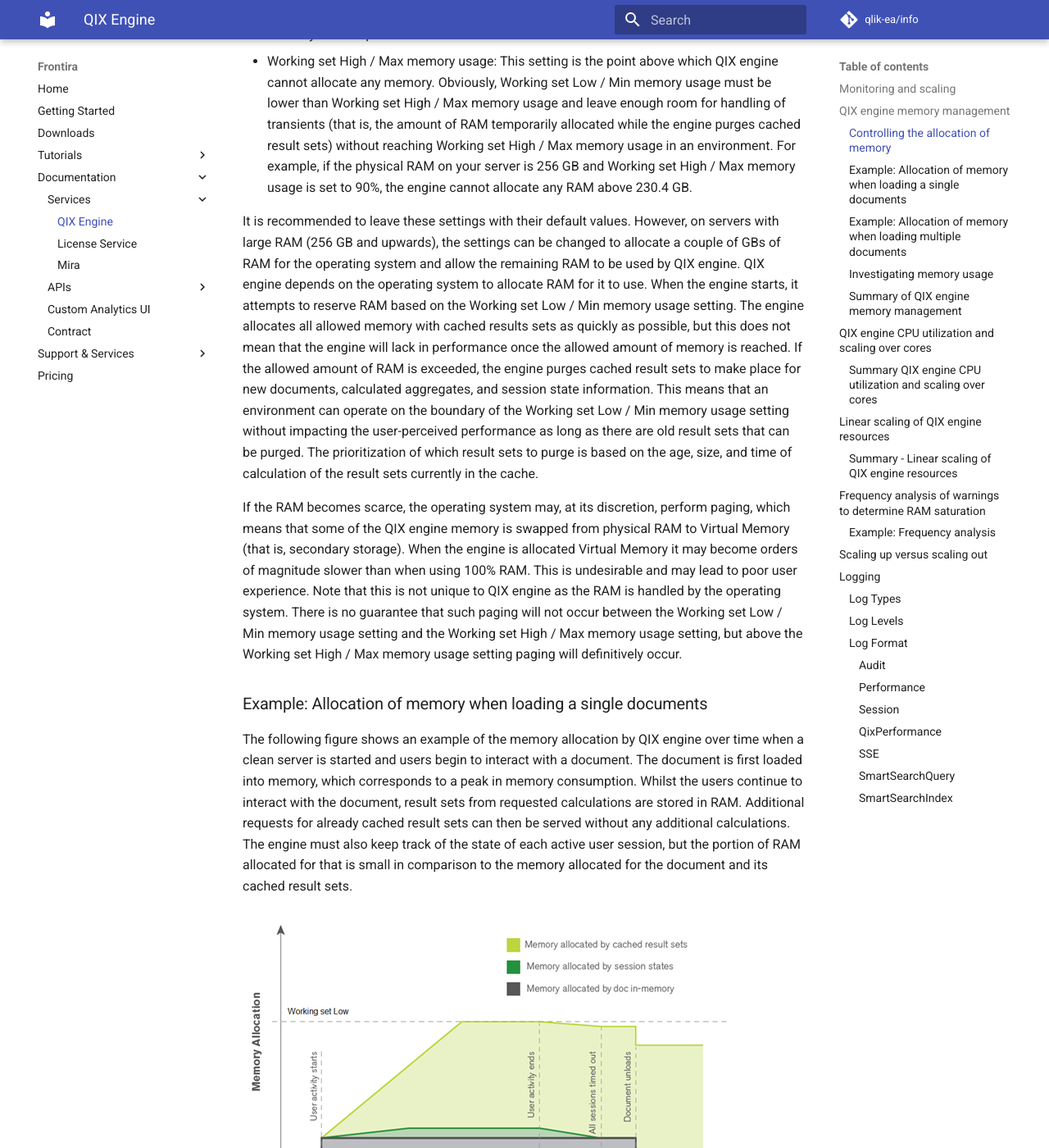
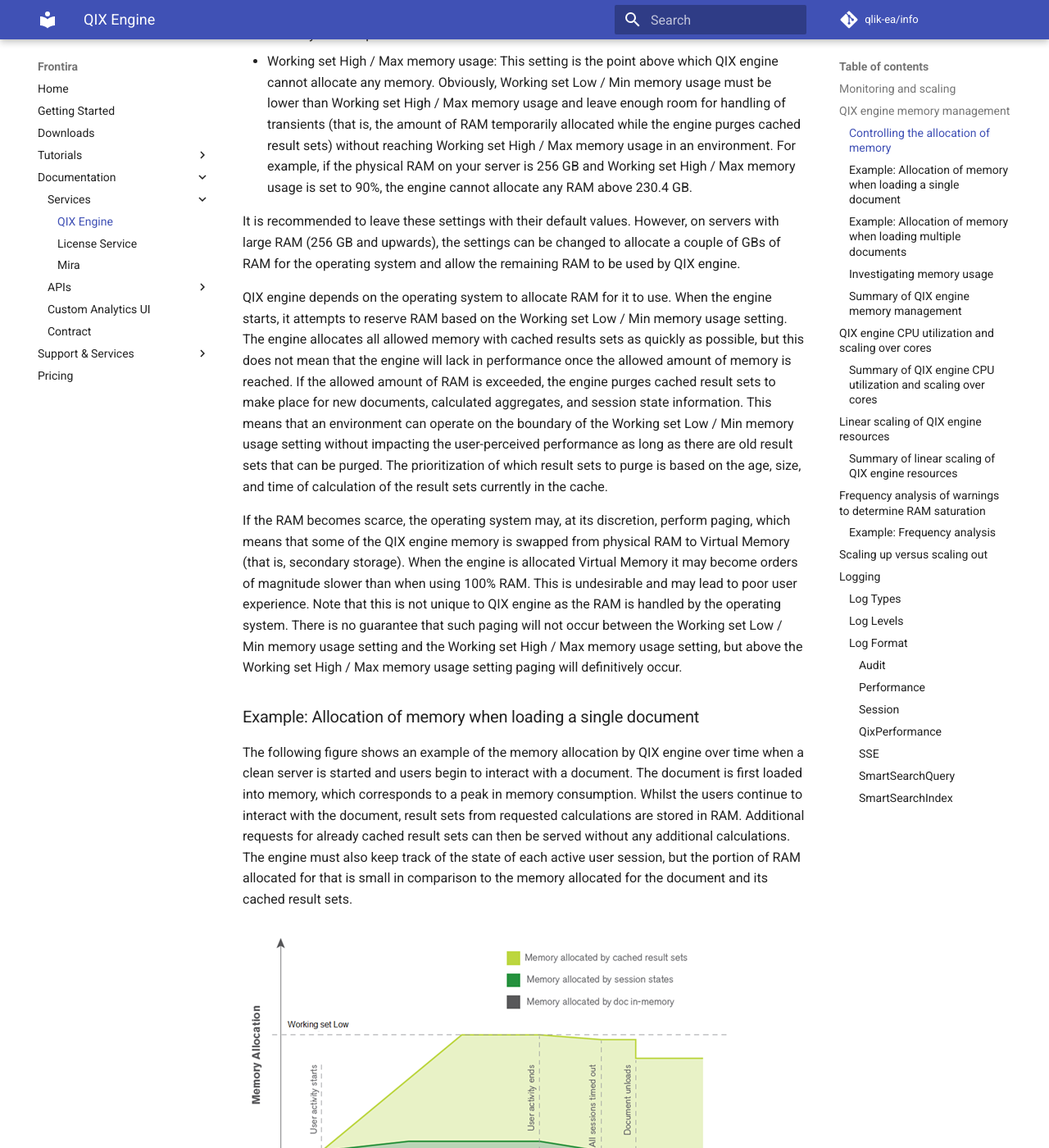
Before and after one commit to qlik-oss/core-website, an MkDocs documentation site: the page built from docs/documentation/services/qix-engine.md, in a window 1280 px wide and 1400 px high, scrolled down 1174 px. Shown: the whole window at 82% size. Built offline with MkDocs 1.6.1 and Material for MkDocs 9.7.7, drawn with Linux system fonts in a browser that asks for light colours; comment, search, counter and statistics services are not loaded; old or Windows-style settings are respelled for this version of MkDocs; some of the changed text lies outside the part shown.

Commit message:
Update qix-engine.md

```diff
--- a/docs/documentation/services/qix-engine.md
+++ b/docs/documentation/services/qix-engine.md
@@ -57,7 +58,9 @@
 It is recommended to leave these settings with their default values.
 However, on servers with large RAM (256 GB and upwards), the settings can
 be changed to allocate a couple of GBs of RAM for the operating system and
-allow the remaining RAM to be used by QIX engine. QIX engine depends on
+allow the remaining RAM to be used by QIX engine.
+
+QIX engine depends on
 the operating system to allocate RAM for it to use. When the engine starts,
 it attempts to reserve RAM based on the Working set Low / Min memory usage
 setting. The engine allocates all allowed memory with cached results sets
@@ -82,7 +85,7 @@
 set High / Max memory usage setting, but above the Working set High / Max
 memory usage setting paging will definitively occur.
 
-### Example: Allocation of memory when loading a single documents
+### Example: Allocation of memory when loading a single document
 
 The following figure shows an example of the memory allocation by QIX engine
 over time when a clean server is started and users begin to interact with a
@@ -190,7 +193,7 @@
 
 ![CPU Average High](../../images/qix-service/cpu_high_average.png)
 
-### Summary QIX engine CPU utilization and scaling over cores
+### Summary of QIX engine CPU utilization and scaling over cores
 
 The following is important to consider when it comes to how QIX engine utilizes
 the CPU:
@@ -223,7 +226,7 @@
 you can get an estimate of the total amount of resources needed to load and
 access the documents at the same time.
 
-### Summary - Linear scaling of QIX engine resources
+### Summary of linear scaling of QIX engine resources
 
 The following is important to consider when it comes to linear scaling:
 
```
Also changed, not shown: other parts of docs/documentation/services/qix-engine.md (+6 -5 lines).
